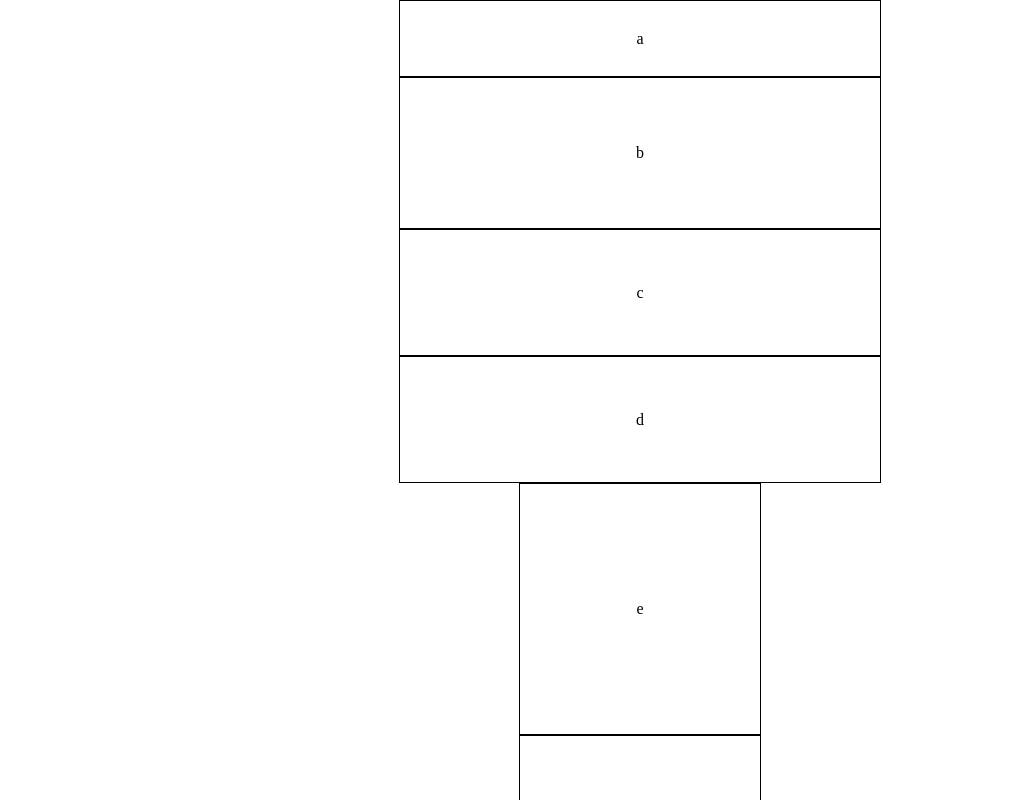
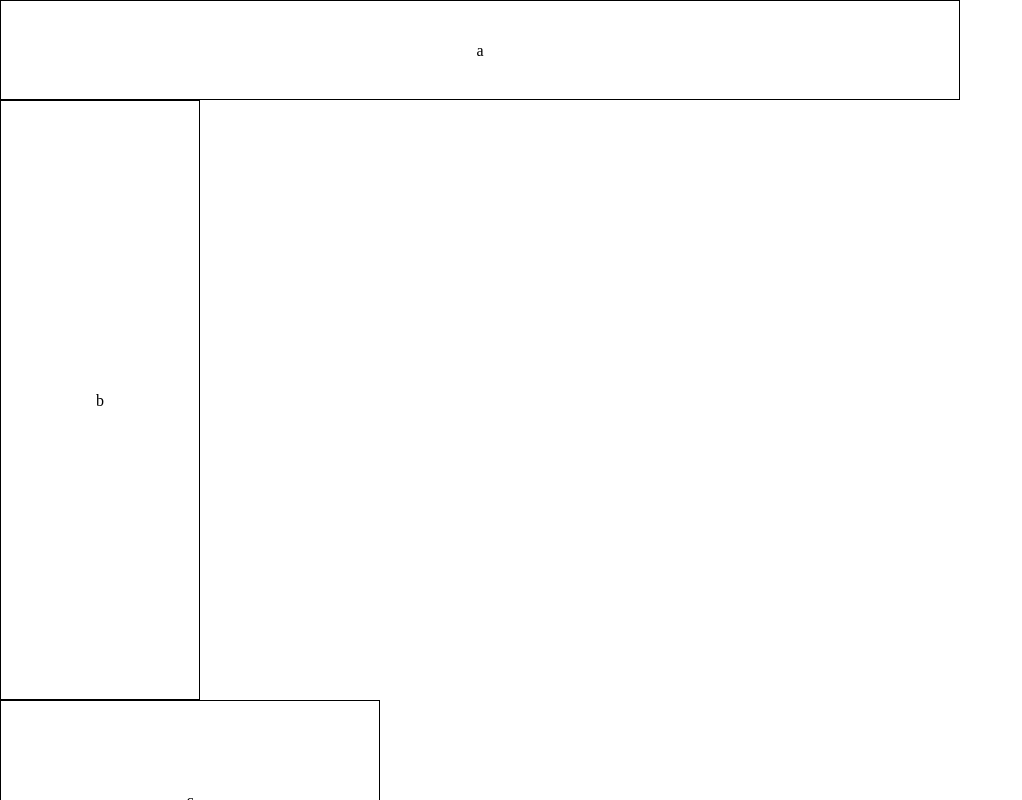
Before and after one commit to luluse/lab-01, a plain HTML site: page index.html in a window 1280 px wide. Shown: the top 800 px of the page, without its empty margins (0-1022 px from the left). Drawn offline with Linux system fonts and the light colour scheme.

Commit message:
mobile view implemented

```diff
--- a/css/base.css
+++ b/css/base.css
@@ -1,3 +1,6 @@
 *{
   background-color: white;
+  box-sizing: border-box;
+  width: 480px;
+  margin: auto;
 }
--- a/css/layout.css
+++ b/css/layout.css
@@ -1,5 +1,5 @@
 div{
   border: black 1px solid;
   text-align: center;
-  margin: auto;
+  /* margin: auto; */
 }
--- a/css/modules.css
+++ b/css/modules.css
@@ -20,10 +20,58 @@
   width: 240px;
   height: 250px;
   line-height: 250px;
+  float: left;
+  box-sizing: border-box;
+}
+/* #e{
+  float: left;
 }
 
+#g{
+  clear: both;
+}
+
+#h{float: left;} */
+
 #i{
+  clear: both;
   width: 480px;
   height: 80px;
   line-height: 80px;
 }
+
+.container{
+  border: none;
+}
+
+@media only screen and (min-width:960px){
+  #a{
+    width: 960px;
+    height: 100px;
+    line-height: 100px;
+  }
+
+  #b{
+    width: 200px;
+    height: 600px;
+    line-height: 600px;
+  }
+
+  #c, #d{
+    width: 380px;
+    height: 200px;
+    line-height: 200px;
+  }
+
+  #e, #f, #g, #h{
+    width: 190px;
+    height: 250px;
+    line-height: 250px;
+  }
+
+  #i{
+    width: 760px;
+    height: 150px;
+    line-height: 150px;
+  }
+  }
--- a/index.html
+++ b/index.html
@@ -17,10 +17,13 @@
     <div id="b">b</div>
     <div id="c">c</div>
     <div id="d">d</div>
-    <div id="e">e</div>
-    <div id="f">f</div>
-    <div id="g">g</div>
-    <div id="h">h</div>
+    <div class="container">
+     <div id="e">e</div>
+     <div id="f">f</div>
+     <div id="g">g</div>
+     <div id="h">h</div>
+    </div>
+
     <div id="i">i</div>
   </main>
   <footer></footer>
```
